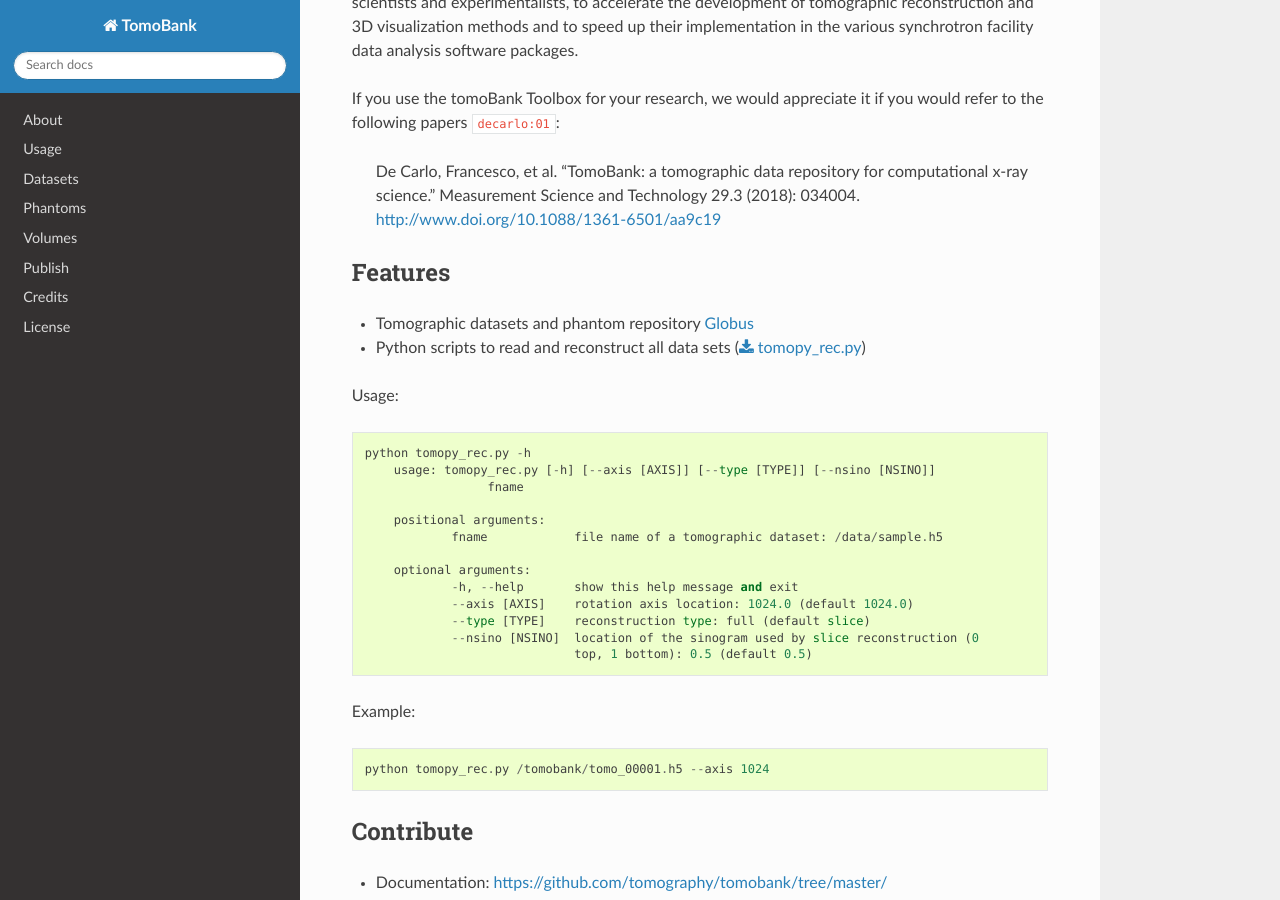
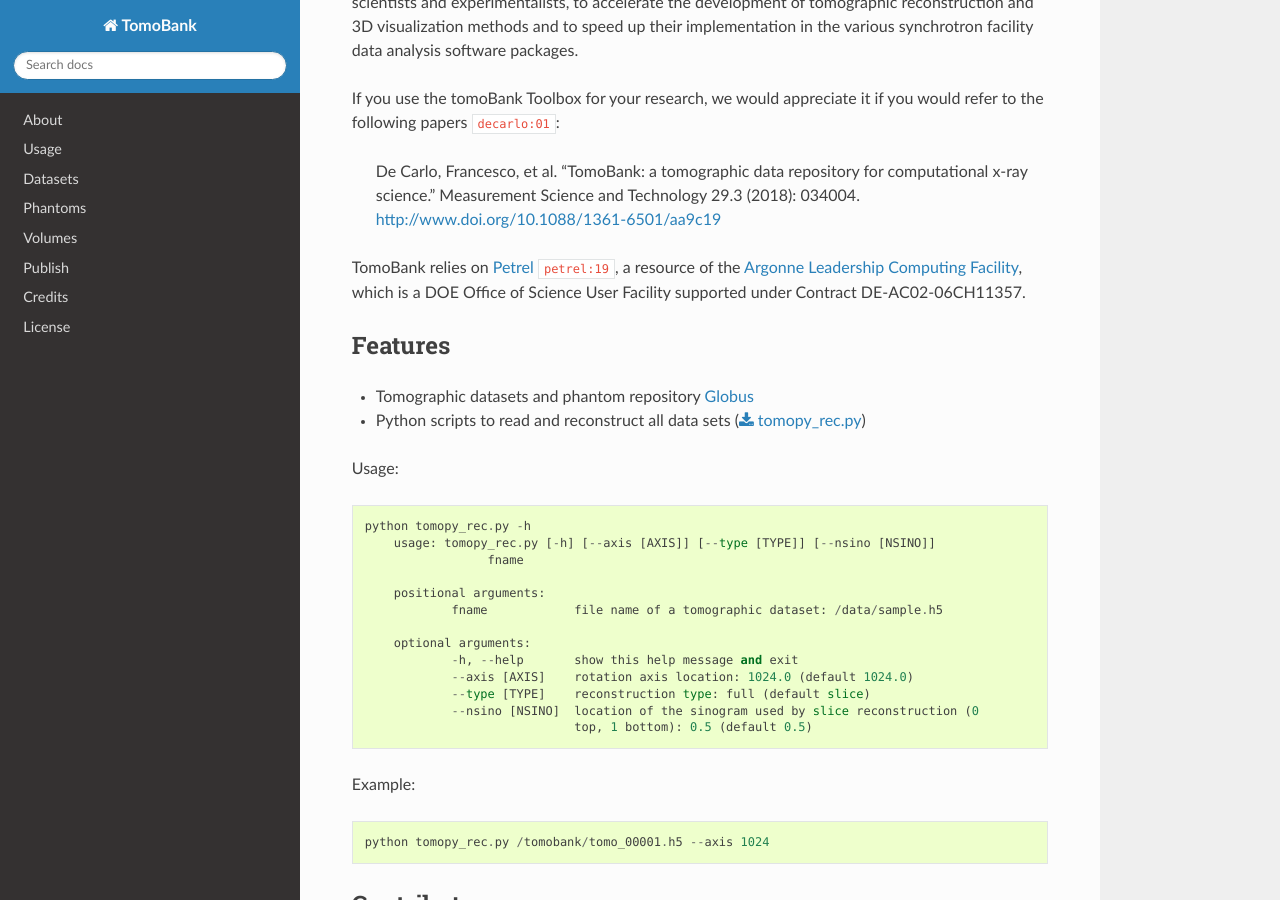
Before and after one commit to tomography/tomobank, a Sphinx documentation site: the page built from docs/index.rst, in a window 1280 px wide and 900 px high, scrolled down 567 px. Built offline with Sphinx 7.4.7 and the Read the Docs theme 2.0.0, drawn with Linux system fonts in a browser that asks for light colours; cross-references to code outside the pages are shown as plain code; some of the changed lines change nothing that is shown.

Commit message:
added ref to petrel

```diff
--- a/docs/index.rst
+++ b/docs/index.rst
@@ -16,6 +16,10 @@ synchrotron facility data analysis software packages.
 If you use the tomoBank Toolbox for your research, we would appreciate it if you would refer to the following papers :cite:`decarlo:01`:
 
 	De Carlo, Francesco, et al. "TomoBank: a tomographic data repository for computational x-ray science." Measurement Science and Technology 29.3 (2018): 034004. http://www.doi.org/10.1088/1361-6501/aa9c19
+
+TomoBank relies on `Petrel <http://petrel.alcf.anl.gov/>`_ :cite:`petrel:19`, a resource of the
+`Argonne Leadership Computing Facility <https://www.alcf.anl.gov>`_, which is a DOE Office of Science User Facility
+supported under Contract DE-AC02-06CH11357.
 
 Features
 --------
--- a/docs/source/bibtex/ref.bib
+++ b/docs/source/bibtex/ref.bib
@@ -135,6 +135,23 @@ year={2016},
 volume={00},
 number={3},
 pages={00-00},month={June},}
+
+@inproceedings{petrel:19,
+author = {Allcock, William E. and Allen, Benjamin S. and Ananthakrishnan, Rachana and Blaiszik,
+Ben and Chard, Kyle and Chard, Ryan and Foster, Ian and Lacinski,
+Lukasz and Papka, Michael E. and Wagner, Rick},
+title = {Petrel: A Programmatically Accessible Research Data Service},
+year = {2019},
+isbn = {9781450372275},
+publisher = {Association for Computing Machinery},
+address = {New York, NY, USA},
+url = {https://doi.org/10.1145/3332186.3332241},
+doi = {10.1145/3332186.3332241},
+booktitle = {Proceedings of the Practice and Experience in Advanced Research Computing on Rise of the Machines
+(Learning)},
+articleno = {Article 49},
+numpages = {7},
+location = {Chicago, IL, USA}, series = {PEARC ’19} }
 
 @article{ching:17,
 author  = "Ching, Daniel J. and G{\"{u}}rsoy, Do{\v{g}}a",
```
